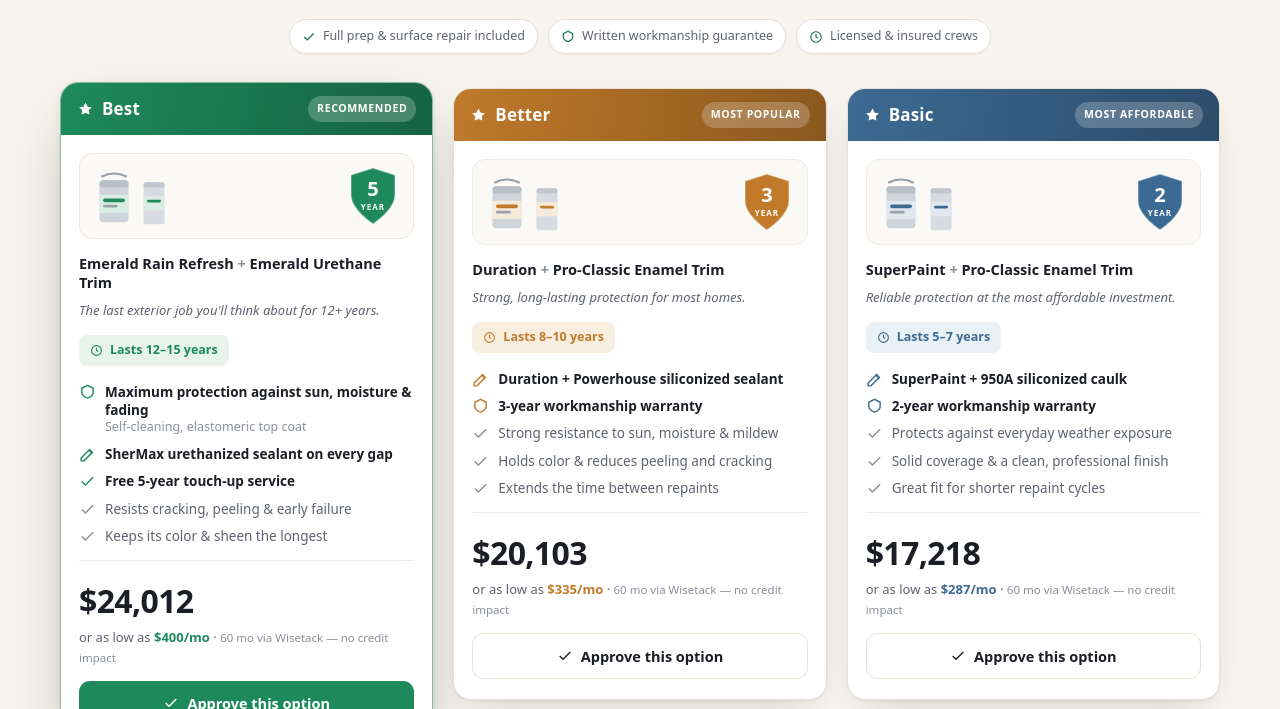
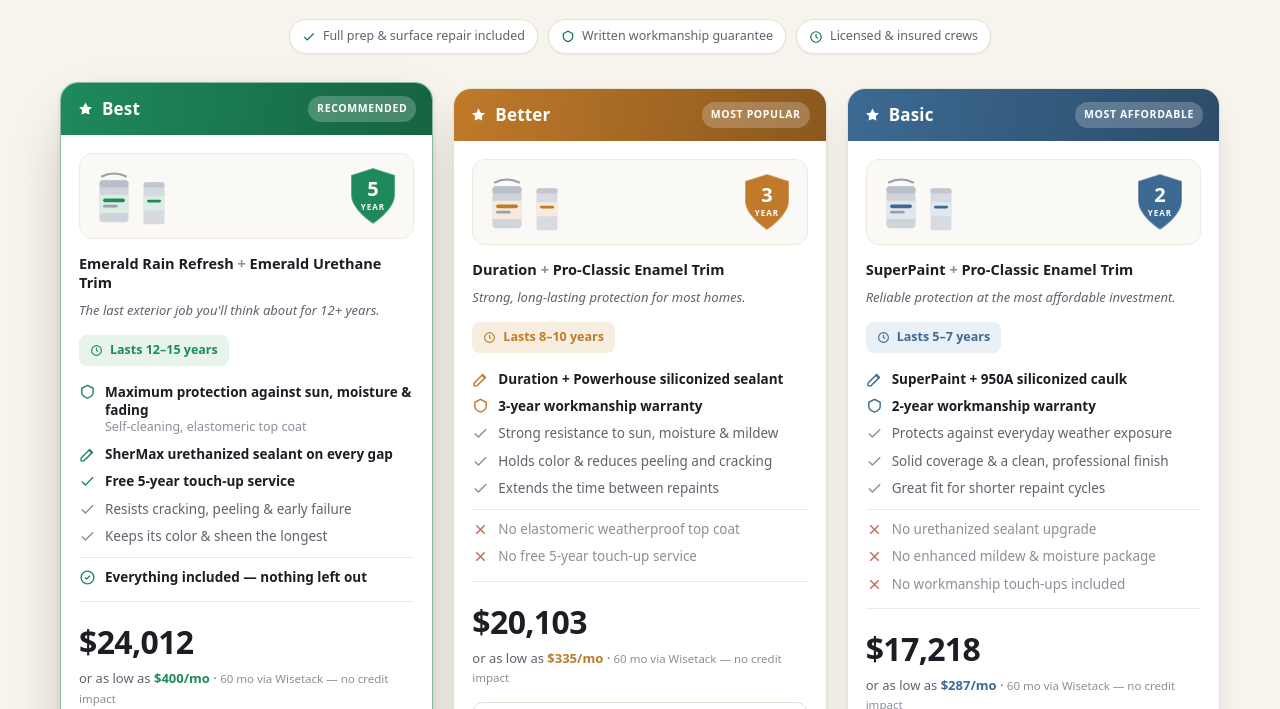
Before and after one commit to kbpainting/snapcoat-training-videos, a plain HTML site: page mockups/proposal-tiers.html in a window 1280 px wide. Shown: the part 243-952 px from the top of the page. Drawn offline with Linux system fonts and the light colour scheme.

Commit message:
Proposal tier mockup: add included/not-included (checkmark/X) per tier

```diff
--- a/mockups/proposal-tiers.html
+++ b/mockups/proposal-tiers.html
@@ -113,6 +113,9 @@
   .best .hero .ic{color:var(--best)} .better .hero .ic{color:var(--better)} .basic .hero .ic{color:var(--basic)}
   .hero{font-weight:600}
   .feats li.dim .ic{color:var(--faint)}
+  .feats li.no{color:var(--faint)}
+  .feats li.no .ic{color:#C56A5F}
+  .feats .divider{height:1px;background:var(--line-soft);margin:3px 0 1px;list-style:none}
   .feats .sublabel{color:var(--faint);font-weight:400;font-size:12.5px;display:block}
 
   .price-wrap{margin-top:auto;padding-top:16px;border-top:1px solid var(--line-soft)}
@@ -195,6 +198,8 @@
         <li class="hero"><svg class="ic" viewBox="0 0 24 24" fill="none" stroke="currentColor" stroke-width="2"><path d="M20 6 9 17l-5-5"/><path d="M4 12h.01"/></svg><span>Free 5-year touch-up service</span></li>
         <li class="dim"><svg class="ic" viewBox="0 0 24 24" fill="none" stroke="currentColor" stroke-width="2"><path d="M20 6 9 17l-5-5"/></svg><span>Resists cracking, peeling &amp; early failure</span></li>
         <li class="dim"><svg class="ic" viewBox="0 0 24 24" fill="none" stroke="currentColor" stroke-width="2"><path d="M20 6 9 17l-5-5"/></svg><span>Keeps its color &amp; sheen the longest</span></li>
+        <li class="divider"></li>
+        <li class="hero"><svg class="ic" viewBox="0 0 24 24" fill="none" stroke="currentColor" stroke-width="2"><circle cx="12" cy="12" r="9"/><path d="m8.5 12 2.2 2.2 4.8-4.8"/></svg><span><b>Everything included — nothing left out</b></span></li>
       </ul>
       <div class="price-wrap">
         <div class="price">$24,012</div>
@@ -229,6 +234,9 @@
         <li class="dim"><svg class="ic" viewBox="0 0 24 24" fill="none" stroke="currentColor" stroke-width="2"><path d="M20 6 9 17l-5-5"/></svg><span>Strong resistance to sun, moisture &amp; mildew</span></li>
         <li class="dim"><svg class="ic" viewBox="0 0 24 24" fill="none" stroke="currentColor" stroke-width="2"><path d="M20 6 9 17l-5-5"/></svg><span>Holds color &amp; reduces peeling and cracking</span></li>
         <li class="dim"><svg class="ic" viewBox="0 0 24 24" fill="none" stroke="currentColor" stroke-width="2"><path d="M20 6 9 17l-5-5"/></svg><span>Extends the time between repaints</span></li>
+        <li class="divider"></li>
+        <li class="no"><svg class="ic" viewBox="0 0 24 24" fill="none" stroke="currentColor" stroke-width="2"><path d="M18 6 6 18M6 6l12 12"/></svg><span>No elastomeric weatherproof top coat</span></li>
+        <li class="no"><svg class="ic" viewBox="0 0 24 24" fill="none" stroke="currentColor" stroke-width="2"><path d="M18 6 6 18M6 6l12 12"/></svg><span>No free 5-year touch-up service</span></li>
       </ul>
       <div class="price-wrap">
         <div class="price">$20,103</div>
@@ -263,6 +271,10 @@
         <li class="dim"><svg class="ic" viewBox="0 0 24 24" fill="none" stroke="currentColor" stroke-width="2"><path d="M20 6 9 17l-5-5"/></svg><span>Protects against everyday weather exposure</span></li>
         <li class="dim"><svg class="ic" viewBox="0 0 24 24" fill="none" stroke="currentColor" stroke-width="2"><path d="M20 6 9 17l-5-5"/></svg><span>Solid coverage &amp; a clean, professional finish</span></li>
         <li class="dim"><svg class="ic" viewBox="0 0 24 24" fill="none" stroke="currentColor" stroke-width="2"><path d="M20 6 9 17l-5-5"/></svg><span>Great fit for shorter repaint cycles</span></li>
+        <li class="divider"></li>
+        <li class="no"><svg class="ic" viewBox="0 0 24 24" fill="none" stroke="currentColor" stroke-width="2"><path d="M18 6 6 18M6 6l12 12"/></svg><span>No urethanized sealant upgrade</span></li>
+        <li class="no"><svg class="ic" viewBox="0 0 24 24" fill="none" stroke="currentColor" stroke-width="2"><path d="M18 6 6 18M6 6l12 12"/></svg><span>No enhanced mildew &amp; moisture package</span></li>
+        <li class="no"><svg class="ic" viewBox="0 0 24 24" fill="none" stroke="currentColor" stroke-width="2"><path d="M18 6 6 18M6 6l12 12"/></svg><span>No workmanship touch-ups included</span></li>
       </ul>
       <div class="price-wrap">
         <div class="price">$17,218</div>
@@ -284,16 +296,13 @@
 
   <div class="legend">
     <h4>Mockup notes — ideas pulled in (KB-branded, not copied)</h4>
-    <p><span class="k">Product cans + warranty shields</span> per tier · <span class="k">"Lasts X years" durability pills</span> (reframes price → value) · <span class="k">per-tier /mo financing</span> off your live Wisetack · <span class="k">hero features</span> (top 2–3 in color, rest muted) · <span class="k">"Best" steering nudge</span> · <span class="k">"Your Investment" + trust bar</span> up top. Real product photos would drop straight into the can slots. Toggle the theme (top-right) to see light &amp; dark.</p>
+    <p><span class="k">✅ included / ❌ not-included features per tier</span> (see the red ✕s on Better &amp; Basic — that's the "what you give up to save" lever) · <span class="k">Product cans + warranty shields</span> · <span class="k">"Lasts X years" durability pills</span> · <span class="k">per-tier /mo financing</span> off your live Wisetack · <span class="k">hero features</span> (top 2–3 in color) · <span class="k">"Best" steering nudge</span> · <span class="k">"Your Investment" + trust bar</span>. Planned: a per-package settings editor for the ✅/❌ lists, a transparent-PNG image uploader (600×600), auto-pulled warranty + Wisetack amounts, and a stacked mobile/tablet layout. Real product photos drop straight into the can slots. Toggle the theme (top-right) for light &amp; dark.</p>
   </div>
 
  </div>
 </div>
 
 <button id="tt" aria-label="Toggle light/dark" style="position:fixed;top:14px;right:14px;z-index:20;border:1px solid var(--line);background:var(--panel);color:var(--ink);width:40px;height:40px;border-radius:11px;cursor:pointer;font-size:17px;box-shadow:var(--shadow)">◐</button>
-<script>
-var r=document.documentElement,b=document.getElementById('tt');
-b.onclick=function(){var d=r.getAttribute('data-theme')||(matchMedia('(prefers-color-scheme:dark)').matches?'dark':'light');r.setAttribute('data-theme',d==='dark'?'light':'dark')};
-</script>
+<script>var r=document.documentElement,b=document.getElementById('tt');b.onclick=function(){var d=r.getAttribute('data-theme')||(matchMedia('(prefers-color-scheme:dark)').matches?'dark':'light');r.setAttribute('data-theme',d==='dark'?'light':'dark')};</script>
 </body>
 </html>
```
